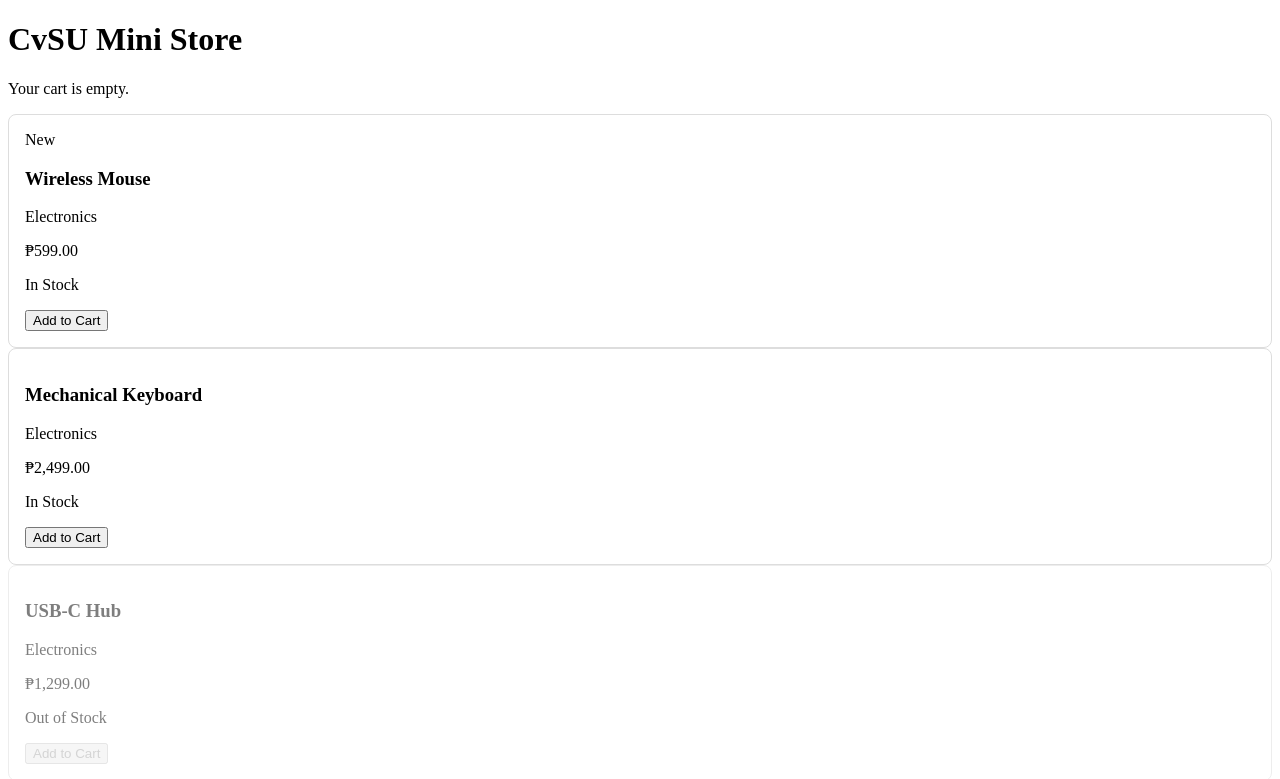
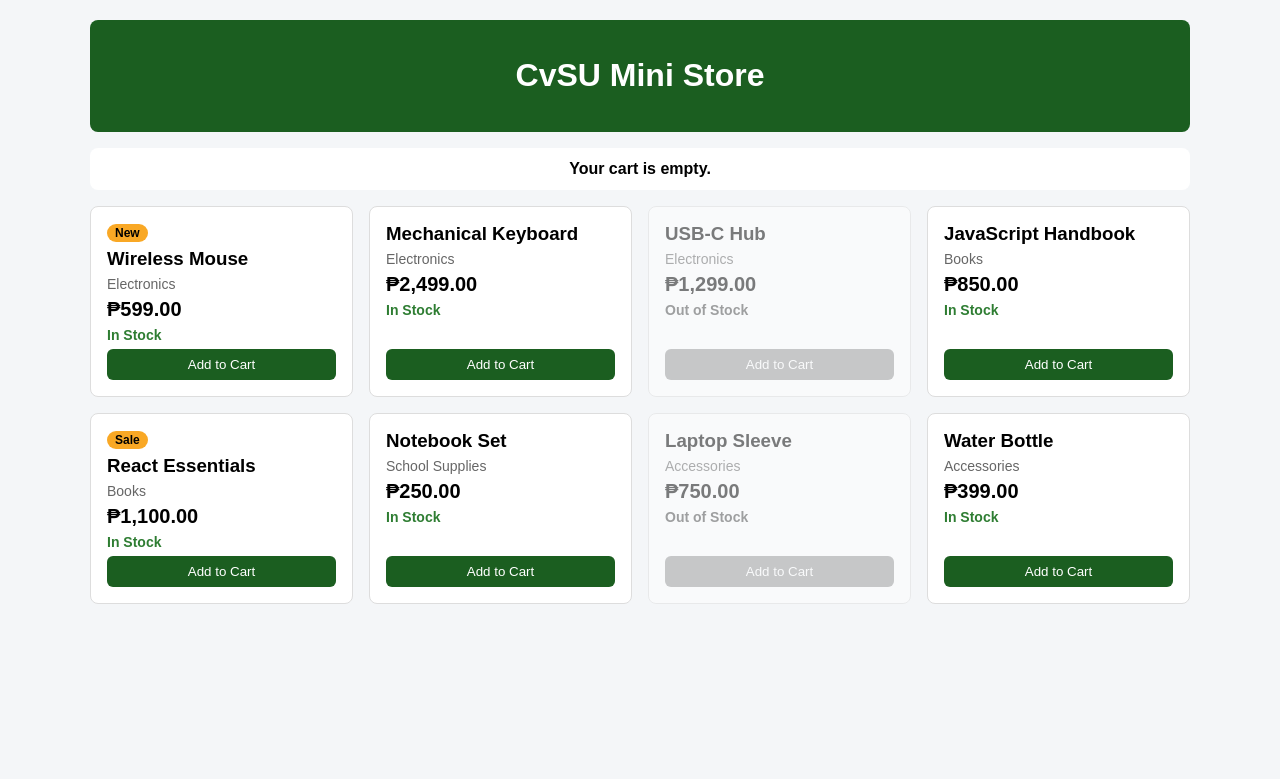
Before and after one commit to danmarko-code/product-catalog, a React (Vite) app: page / in a window 1280 px wide. Shown: the top 779 px of the page. Built offline with nearby package versions, Linux system fonts and the light colour scheme.

Commit message:
Add styling and fix empty badge

```diff
--- a/src/App.css
+++ b/src/App.css
@@ -1,184 +1,34 @@
-.counter {
-  font-size: 16px;
-  padding: 5px 10px;
-  border-radius: 5px;
-  color: var(--accent);
-  background: var(--accent-bg);
-  border: 2px solid transparent;
-  transition: border-color 0.3s;
-  margin-bottom: 24px;
-
-  &:hover {
-    border-color: var(--accent-border);
-  }
-  &:focus-visible {
-    outline: 2px solid var(--accent);
-    outline-offset: 2px;
-  }
+body {
+  margin: 0;
+  font-family: Arial, sans-serif;
+  background: #f4f6f8;
 }
 
-.hero {
-  position: relative;
-
-  .base,
-  .framework,
-  .vite {
-    inset-inline: 0;
-    margin: 0 auto;
-  }
-
-  .base {
-    width: 170px;
-    position: relative;
-    z-index: 0;
-  }
-
-  .framework,
-  .vite {
-    position: absolute;
-  }
-
-  .framework {
-    z-index: 1;
-    top: 34px;
-    height: 28px;
-    transform: perspective(2000px) rotateZ(300deg) rotateX(44deg) rotateY(39deg)
-      scale(1.4);
-  }
-
-  .vite {
-    z-index: 0;
-    top: 107px;
-    height: 26px;
-    width: auto;
-    transform: perspective(2000px) rotateZ(300deg) rotateX(40deg) rotateY(39deg)
-      scale(0.8);
-  }
+.app {
+  max-width: 1100px;
+  margin: 0 auto;
+  padding: 20px;
 }
 
-#center {
-  display: flex;
-  flex-direction: column;
-  gap: 25px;
-  place-content: center;
-  place-items: center;
-  flex-grow: 1;
-
-  @media (max-width: 1024px) {
-    padding: 32px 20px 24px;
-    gap: 18px;
-  }
+.header {
+  text-align: center;
+  background: #1b5e20;
+  color: #fff;
+  padding: 16px;
+  border-radius: 8px;
 }
 
-#next-steps {
-  display: flex;
-  border-top: 1px solid var(--border);
-  text-align: left;
-
-  & > div {
-    flex: 1 1 0;
-    padding: 32px;
-    @media (max-width: 1024px) {
-      padding: 24px 20px;
-    }
-  }
-
-  .icon {
-    margin-bottom: 16px;
-    width: 22px;
-    height: 22px;
-  }
-
-  @media (max-width: 1024px) {
-    flex-direction: column;
-    text-align: center;
-  }
+.cart-message {
+  text-align: center;
+  font-weight: bold;
+  background: #fff;
+  padding: 12px;
+  border-radius: 8px;
+  margin: 16px 0;
 }
 
-#docs {
-  border-right: 1px solid var(--border);
-
-  @media (max-width: 1024px) {
-    border-right: none;
-    border-bottom: 1px solid var(--border);
-  }
+.product-grid {
+  display: grid;
+  grid-template-columns: repeat(auto-fill, minmax(220px, 1fr));
+  gap: 16px;
 }
-
-#next-steps ul {
-  list-style: none;
-  padding: 0;
-  display: flex;
-  gap: 8px;
-  margin: 32px 0 0;
-
-  .logo {
-    height: 18px;
-  }
-
-  a {
-    color: var(--text-h);
-    font-size: 16px;
-    border-radius: 6px;
-    background: var(--social-bg);
-    display: flex;
-    padding: 6px 12px;
-    align-items: center;
-    gap: 8px;
-    text-decoration: none;
-    transition: box-shadow 0.3s;
-
-    &:hover {
-      box-shadow: var(--shadow);
-    }
-    .button-icon {
-      height: 18px;
-      width: 18px;
-    }
-  }
-
-  @media (max-width: 1024px) {
-    margin-top: 20px;
-    flex-wrap: wrap;
-    justify-content: center;
-
-    li {
-      flex: 1 1 calc(50% - 8px);
-    }
-
-    a {
-      width: 100%;
-      justify-content: center;
-      box-sizing: border-box;
-    }
-  }
-}
-
-#spacer {
-  height: 88px;
-  border-top: 1px solid var(--border);
-  @media (max-width: 1024px) {
-    height: 48px;
-  }
-}
-
-.ticks {
-  position: relative;
-  width: 100%;
-
-  &::before,
-  &::after {
-    content: '';
-    position: absolute;
-    top: -4.5px;
-    border: 5px solid transparent;
-  }
-
-  &::before {
-    left: 0;
-    border-left-color: var(--border);
-  }
-  &::after {
-    right: 0;
-    border-right-color: var(--border);
-  }
-}
--- a/src/components/ProductCard.css
+++ b/src/components/ProductCard.css
@@ -4,6 +4,9 @@
   padding: 16px;
   position: relative;
   background: #fff;
+  display: flex;
+  flex-direction: column;
+  gap: 6px;
 }
 
 .product-card.out-of-stock {
@@ -11,6 +14,33 @@
   filter: grayscale(100%);
 }
 
-.add-btn:disabled {
-  cursor: not-allowed;
+.product-title { margin: 0; }
+.product-category { margin: 0; color: #666; font-size: 14px; }
+.product-price { margin: 0; font-size: 20px; font-weight: bold; }
+
+.status { margin: 0; font-size: 14px; font-weight: bold; }
+.status.in-stock { color: #2e7d32; }
+.status.out-of-stock-label { color: #c62828; }
+
+.badge span {
+  display: inline-block;
+  background: #f9a825;
+  color: #000;
+  font-size: 12px;
+  font-weight: bold;
+  padding: 2px 8px;
+  border-radius: 12px;
 }
+
+.add-btn {
+  margin-top: auto;
+  padding: 8px;
+  border: none;
+  border-radius: 6px;
+  background: #1b5e20;
+  color: #fff;
+  cursor: pointer;
+}
+
+.add-btn:hover:not(:disabled) { background: #2e7d32; }
+.add-btn:disabled { background: #999; cursor: not-allowed; }
--- a/src/components/ProductCard.jsx
+++ b/src/components/ProductCard.jsx
@@ -1,3 +1,4 @@
+import { Children } from "react";
 import "./ProductCard.css";
 
 function ProductCard({
@@ -13,9 +14,11 @@ function ProductCard({
     currency: "PHP",
   }).format(price);
 
+  const hasBadge = Children.toArray(children).length > 0;
+
   return (
     <div className={`product-card ${inStock ? "" : "out-of-stock"}`}>
-      {children && <div className="badge">{children}</div>}
+      {hasBadge && <div className="badge">{children}</div>}
 
       <h3 className="product-title">{title}</h3>
       <p className="product-category">{category}</p>
```
